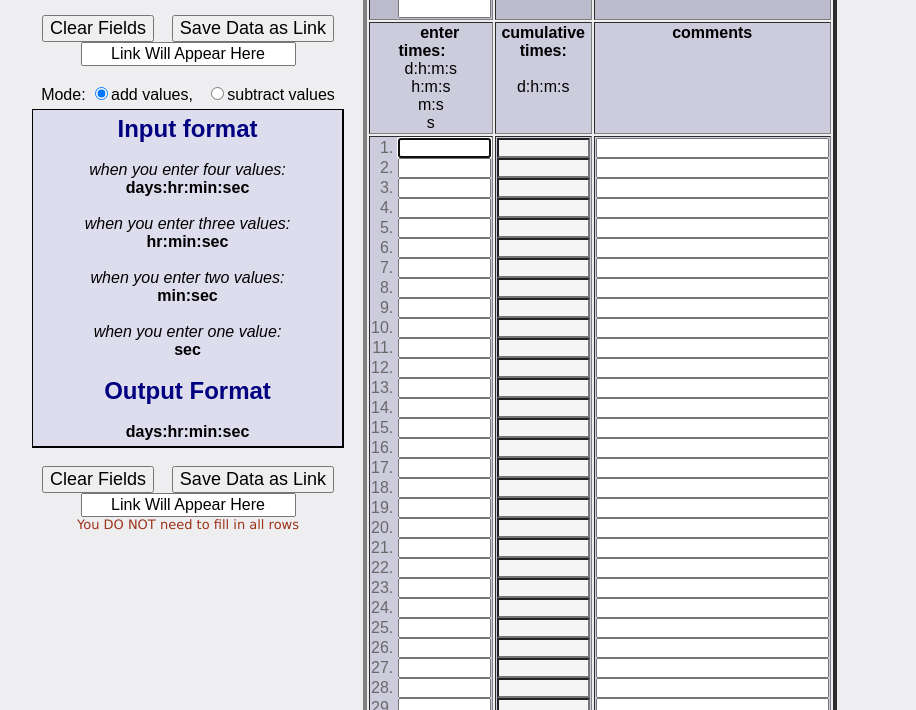
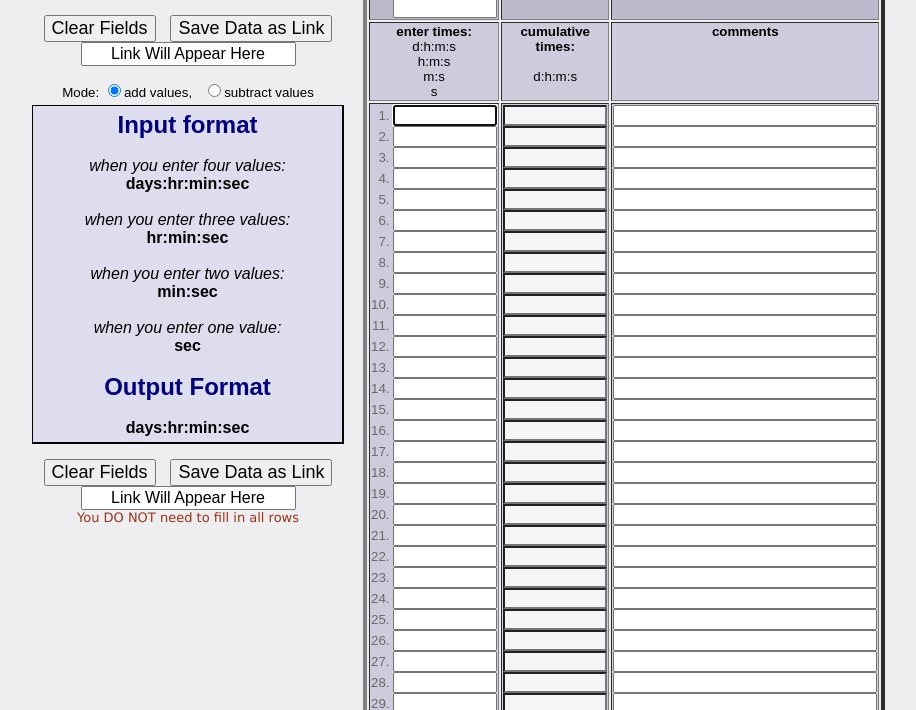
Before and after one commit to solderq35/fg-time-calc, a plain HTML site: page index.html in a window 1280 px wide. Shown: the part 128-838 px from the top of the page, without its empty margins (247-1163 px from the left). Drawn offline with Linux system fonts and the light colour scheme.

Commit message:
adjust font again, delete New Text

```diff
--- a/style.css
+++ b/style.css
@@ -14,7 +14,7 @@
 
 INPUT
 {
-	font-size: 12px;
+	font-size: 13px;
 	text-align:right;
 }
 
@@ -48,5 +48,5 @@ a
 
 td
 {
-	font-family:Arial; font-size:12pt
+	font-family:Arial; font-size:10pt
 }
```
Also changed, not shown: New Text Document.txt (deleted).
